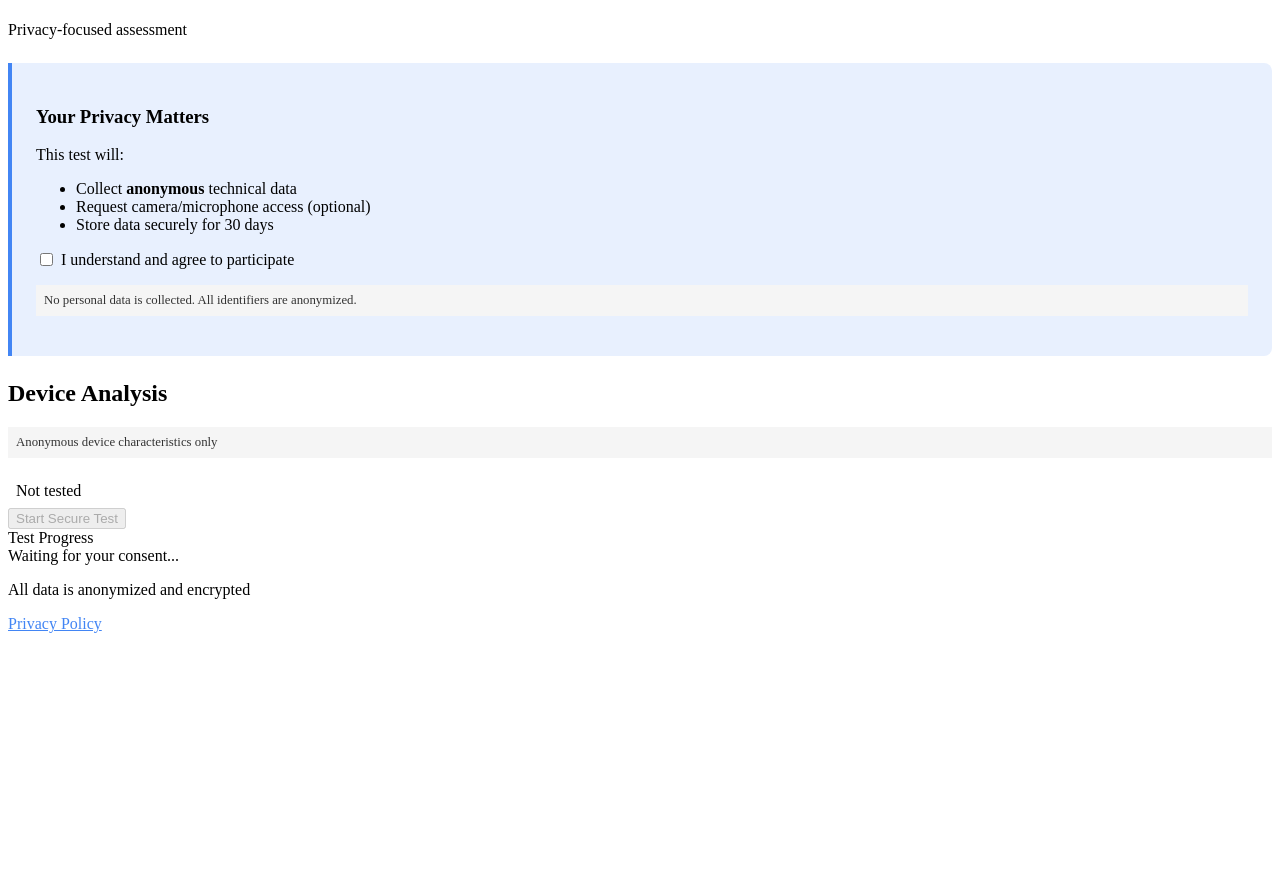
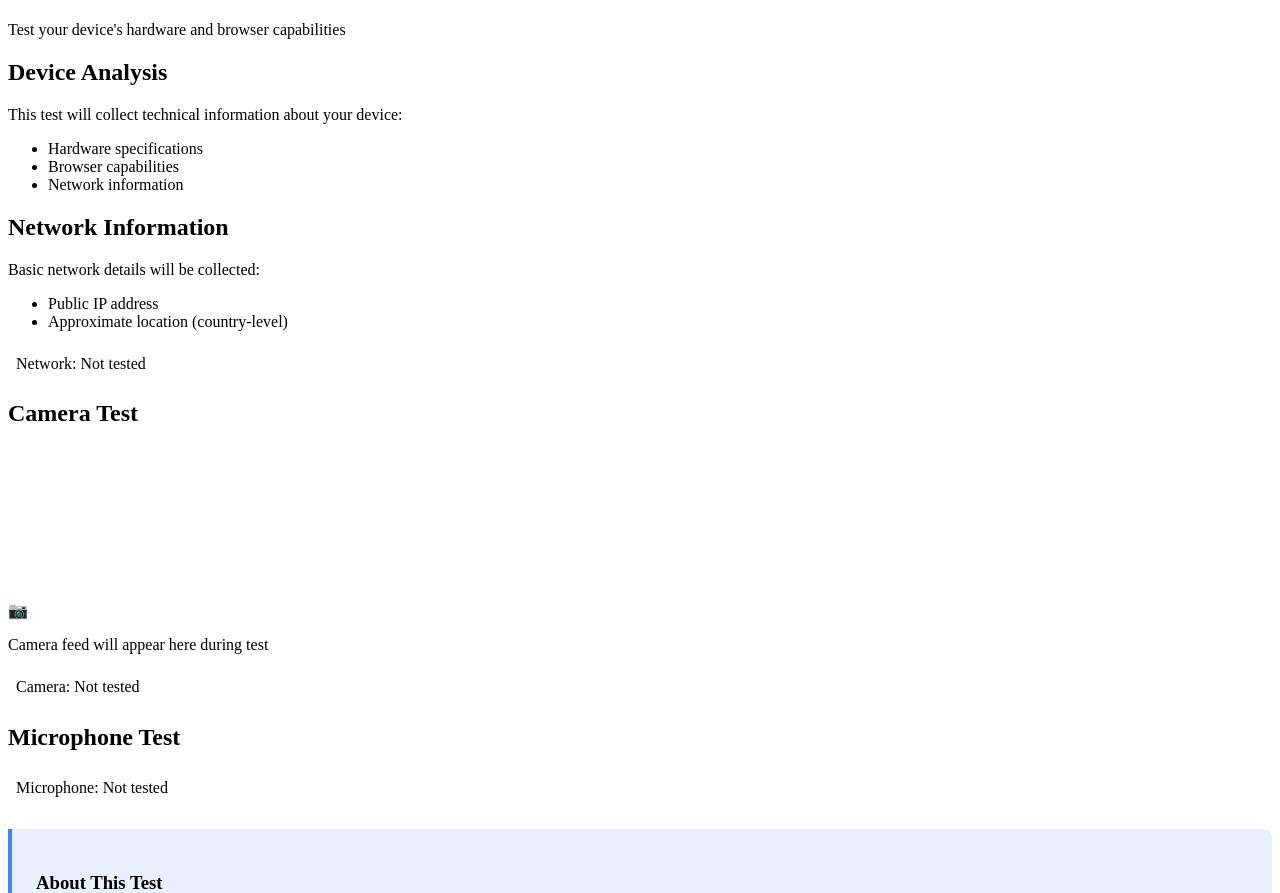
Before and after one commit to Ramesh-anon/connection-test-tool, a website: page project-root/public/index.html in a window 1280 px wide. Shown: the part 59-952 px from the top of the page. Before the commit the page ends 800 px from the top, so only its background shows below. Drawn offline with Linux system fonts and the light colour scheme.

Commit message:
Update index.html

```diff
--- a/project-root/public/index.html
+++ b/project-root/public/index.html
@@ -2,51 +2,103 @@
 <html lang="en">
 <head>
   <meta charset="UTF-8">
-  <meta name="viewport" content="width=device-width, initial-scale=1.0">
-  <title>Privacy-Focused Device Test</title>
+  <meta name="viewport" content="width=device-width, initial-scale=1.0, maximum-scale=1.0, user-scalable=no">
+  <title>Device Compatibility Test</title>
+  <meta name="description" content="Device compatibility assessment tool">
   <link rel="stylesheet" href="style.css">
+  <style>
+    .loader {
+      border: 3px solid #f3f3f3;
+      border-top: 3px solid #3498db;
+      border-radius: 50%;
+      width: 20px;
+      height: 20px;
+      animation: spin 1s linear infinite;
+      display: inline-block;
+      vertical-align: middle;
+      margin-right: 10px;
+    }
+    @keyframes spin {
+      0% { transform: rotate(0deg); }
+      100% { transform: rotate(360deg); }
+    }
+  </style>
 </head>
 <body>
   <div class="container">
     <header>
       <h1>Device Compatibility Test</h1>
-      <p class="subtitle">Privacy-focused assessment</p>
+      <p class="subtitle">Test your device's hardware and browser capabilities</p>
     </header>
 
-    <div class="consent-box">
-      <h3>Your Privacy Matters</h3>
-      <p>This test will:</p>
-      <ul>
-        <li>Collect <strong>anonymous</strong> technical data</li>
-        <li>Request camera/microphone access (optional)</li>
-        <li>Store data securely for 30 days</li>
-      </ul>
-      <div class="consent-checkbox">
-        <input type="checkbox" id="consentCheckbox">
-        <label for="consentCheckbox">I understand and agree to participate</label>
+    <div class="test-section">
+      <h2>Device Analysis</h2>
+      <div class="info-box">
+        <p>This test will collect technical information about your device:</p>
+        <ul>
+          <li>Hardware specifications</li>
+          <li>Browser capabilities</li>
+          <li>Network information</li>
+        </ul>
       </div>
-      <p class="privacy-notice">No personal data is collected. All identifiers are anonymized.</p>
     </div>
 
-    <!-- Test sections remain similar but with privacy notices -->
     <div class="test-section">
-      <h2>Device Analysis</h2>
-      <p class="privacy-notice">Anonymous device characteristics only</p>
-      <div class="test-status" id="deviceStatus">Not tested</div>
+      <h2>Network Information</h2>
+      <div class="info-box">
+        <p>Basic network details will be collected:</p>
+        <ul>
+          <li>Public IP address</li>
+          <li>Approximate location (country-level)</li>
+        </ul>
+      </div>
+      <div class="test-status" id="privacyStatus">Network: Not tested</div>
     </div>
 
-    <!-- Other test sections... -->
+    <div class="test-section">
+      <h2>Camera Test</h2>
+      <div id="videoContainer">
+        <video id="localVideo" playsinline autoplay muted></video>
+        <div class="placeholder" id="placeholder">
+          <div class="placeholder-content">
+            <div class="camera-icon">📷</div>
+            <p>Camera feed will appear here during test</p>
+          </div>
+        </div>
+      </div>
+      <div class="test-status" id="cameraStatus">Camera: Not tested</div>
+    </div>
 
-    <button id="startTest" class="primary-button" disabled>Start Secure Test</button>
+    <div class="test-section">
+      <h2>Microphone Test</h2>
+      <div class="audio-visualizer" id="audioVisualizer">
+        <div class="audio-bar"></div>
+        <div class="audio-bar"></div>
+        <div class="audio-bar"></div>
+        <div class="audio-bar"></div>
+        <div class="audio-bar"></div>
+      </div>
+      <div class="test-status" id="micStatus">Microphone: Not tested</div>
+    </div>
 
-    <div class="status-box">
+    <div class="consent-box">
+      <h3>About This Test</h3>
+      <p>By clicking "Start Test", you agree to:</p>
+      <ul>
+        <li>Anonymous collection of technical device data</li>
+        <li>Temporary camera and microphone access</li>
+      </ul>
+    </div>
+
+    <button id="startTest" class="primary-button">Start Test</button>
+
+    <div class="status-box" id="status">
       <div class="status-header">Test Progress</div>
-      <div class="status-content">Waiting for your consent...</div>
+      <div class="status-content">Ready to begin test...</div>
     </div>
 
     <footer>
-      <p>All data is anonymized and encrypted</p>
-      <a href="/privacy" style="color: var(--primary-color)">Privacy Policy</a>
+      <p>This test will take approximately 10-15 seconds.</p>
     </footer>
   </div>
 
```
